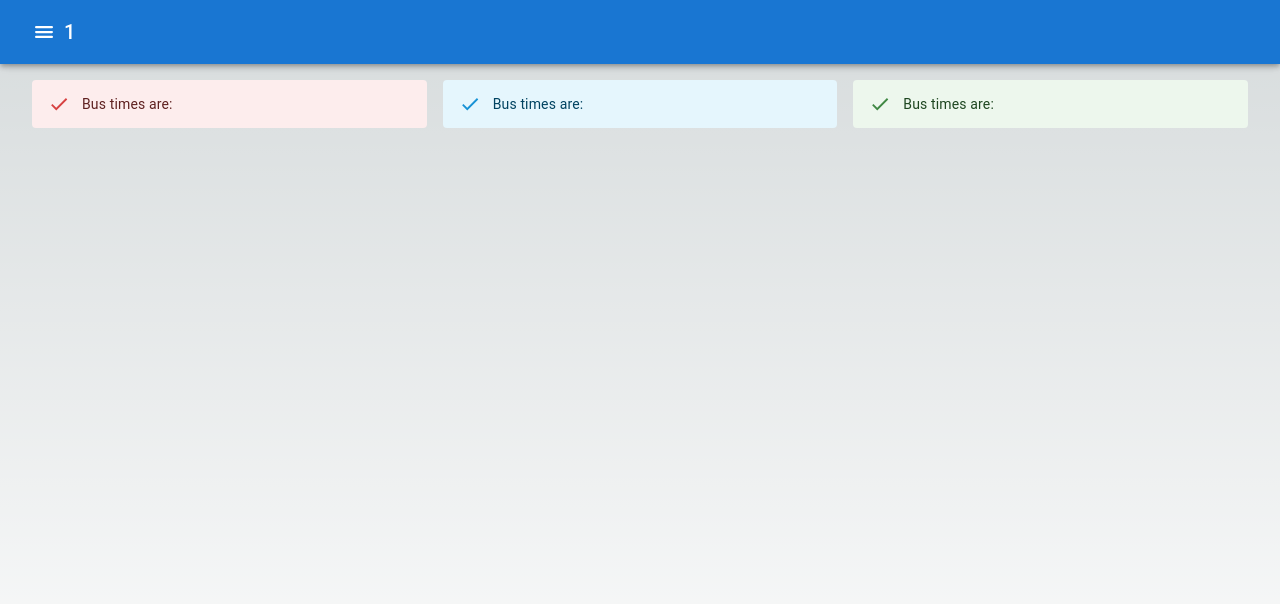
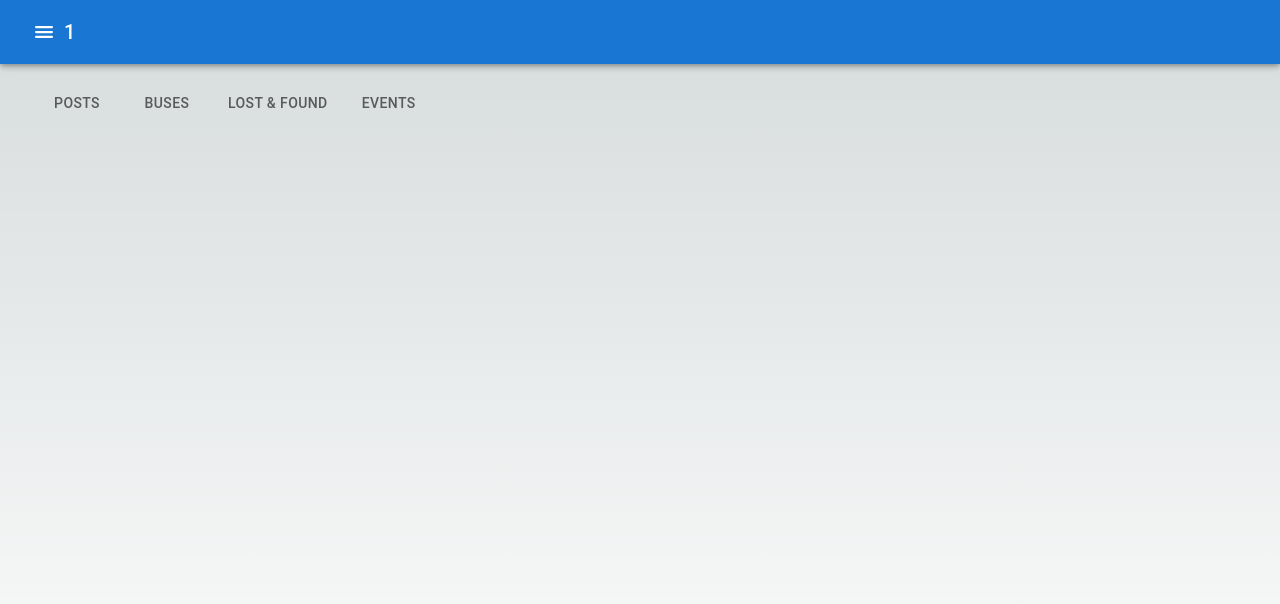
Before and after one commit to AphiweMntungwa/res-hub, a Next.js app: page /1/general in a window 1280 px wide. Shown: the top 604 px of the page. Built offline with nearby package versions, Linux system fonts and the light colour scheme.

Commit message:
more pages

```diff
--- a/package.json
+++ b/package.json
@@ -15,6 +15,7 @@
     "@mui/icons-material": "^5.15.7",
     "@mui/material": "^5.15.5",
     "@mui/material-nextjs": "^5.15.5",
+    "axios": "^1.6.7",
     "canvas": "^2.11.2",
     "konva": "^9.3.2",
     "next": "14.0.4",
--- a/src/components/layouts/sidebar.tsx
+++ b/src/components/layouts/sidebar.tsx
@@ -96,7 +96,7 @@ export default function TemporaryDrawer({ residence }: TemporaryDrawerProps) {
             <Typography
               variant="h6"
               component="div"
-              sx={{ flexGrow: 1, display: { xs: 'none', sm: 'block' } }}
+              sx={{ flexGrow: 1, display: { sm: 'block' } }}
             >
               {pathParts[1].toUpperCase()}
             </Typography>
--- a/src/components/pages/p-general/Important.tsx
+++ b/src/components/pages/p-general/Important.tsx
@@ -3,6 +3,7 @@ import React from 'react';
 import Alert from '@mui/material/Alert';
 import CheckIcon from '@mui/icons-material/Check';
 import Grid from '@mui/material/Grid';
+import TabGroup from './Tabs';
 
 interface ImportantProps {
     // You can define any props if needed
@@ -12,19 +13,8 @@ const important: React.FC<ImportantProps> = (props) => {
     return (
         <React.Fragment>
             <Grid container spacing={2}>
-                <Grid item xs={12} sm={6} md={4}>
-                    <Alert icon={<CheckIcon fontSize="inherit" />} severity="error">
-                        Bus times are:
-                    </Alert>
-                </Grid>
-                <Grid item xs={12} sm={6} md={4}><Alert icon={<CheckIcon fontSize="inherit" />} severity="info">
-                    Bus times are:
-                </Alert>
-                </Grid>
-                <Grid item xs={12} sm={6} md={4}>
-                    <Alert icon={<CheckIcon fontSize="inherit" />} severity="success">
-                        Bus times are:
-                    </Alert>
+                <Grid item sm={12} md={12}>
+                    <TabGroup />
                 </Grid>
             </Grid>
         </React.Fragment>
--- /dev/null
+++ b/src/components/pages/p-general/Tabs.tsx
@@ -0,0 +1,35 @@
+import React from 'react';
+import Tabs from '@mui/material/Tabs';
+import Tab from '@mui/material/Tab';
+import Box from '@mui/material/Box';
+
+interface TabGroupProps {
+    // You can define any props if needed
+}
+
+const TabGroup: React.FC<TabGroupProps> = (props) => {
+    const [value, setValue] = React.useState('one');
+
+    const handleChange = (event: React.SyntheticEvent, newValue: string) => {
+        setValue(newValue);
+    };
+
+    return (
+        <Box sx={{ width: '100%' }}>
+            <Tabs
+                value={value}
+                onChange={handleChange}
+                variant="scrollable"
+                scrollButtons="auto"
+                aria-label="scrollable auto tabs example"
+            >
+                <Tab value="posts" label="Posts" />
+                <Tab value="buses" label="Buses" />
+                <Tab value="l&f" label="Lost & Found" />
+                <Tab value="events" label="Events" />
+            </Tabs>
+        </Box>
+    );
+};
+
+export default TabGroup;
--- a/src/components/pages/p-inbox/ChatList.tsx
+++ b/src/components/pages/p-inbox/ChatList.tsx
@@ -9,6 +9,7 @@ import ListSubheader from '@mui/material/ListSubheader';
 import Avatar from '@mui/material/Avatar';
 import PersonIcon from '@mui/icons-material/Person';
 import Grid from '@mui/material/Grid';
+import Link from 'next/link';
 
 export default function ChatList() {
     return (
@@ -22,7 +23,8 @@ export default function ChatList() {
                     } sx={{ width: '100%', maxWidth: 560, bgcolor: 'background.paper' }}>
                         {['User 1', 'User 2', 'User 3', 'User 4', 'User 5'].map(user => {
                             return (
-                                <ListItem key={user}>
+                                <Link href={`inbox/${user}`} key={user}>
+                                    <ListItem >
                                         <ListItemAvatar>
                                             <Avatar>
                                                 <PersonIcon />
@@ -30,6 +32,8 @@ export default function ChatList() {
                                         </ListItemAvatar>
                                         <ListItemText primary={user} secondary="Jan 9, 2014" />
                                     </ListItem>
+                                </Link>
+
                             )
                         })}
                     </List>
--- a/src/components/pages/p-userchat/ChatSpace.tsx
+++ b/src/components/pages/p-userchat/ChatSpace.tsx
@@ -1,25 +1,70 @@
 "use client"
 
 import * as React from 'react';
-import List from '@mui/material/List';
-import ListItem from '@mui/material/ListItem';
-import ListItemText from '@mui/material/ListItemText';
-import ListItemAvatar from '@mui/material/ListItemAvatar';
-import ListSubheader from '@mui/material/ListSubheader';
-import Avatar from '@mui/material/Avatar';
-import PersonIcon from '@mui/icons-material/Person';
 import Grid from '@mui/material/Grid';
+import { io } from 'socket.io-client';
+import Paper from '@mui/material/Paper';
+import InputBase from '@mui/material/InputBase';
+import Divider from '@mui/material/Divider';
+import IconButton from '@mui/material/IconButton';
+import SendIcon from '@mui/icons-material/Send';
+
+const socket = io("http://localhost:3001");
 
 export default function ChatSpace({
     userChat
 }: {
     userChat: string
 }) {
+    const [message, writeMessage] = React.useState("")
+    const [messageList, setMessageList] = React.useState<string[]>(["one"])
+
+    function handleSubmit(message: string): void {
+        socket.emit("send-message", message)
+        writeMessage("")
+    }
+
+    React.useEffect(() => {
+        socket.on('receive-message', (data) => {
+            setMessageList(oldMessage => [...oldMessage, data])
+        })
+    }, [socket])
+
     return (
         <React.Fragment>
             <Grid container>
+                <h2>{userChat}</h2>
                 <Grid item xs={12} display="flex" justifyContent="center">
-                    {userChat}
+                    <Paper
+                        component="form"
+                        sx={{
+                            p: '2px 4px', display: 'flex', alignItems: 'center', width: 400, position: "fixed",
+                            bottom: 0,
+                            textAlign: "center",
+                            padding: "10px"
+                        }}
+                    >
+                        <InputBase
+                            sx={{ ml: 1, flex: 1 }}
+                            placeholder="Message"
+                            autoFocus
+                            inputProps={{ 'aria-label': 'write message' }}
+                            onChange={e => writeMessage(e.target.value)}
+                            value={message}
+                        />
+                        <Divider sx={{ height: 28, m: 0.5 }} orientation="vertical" />
+                        <IconButton onKeyDown={e => e.key === "Enter" ? handleSubmit(message) : ""} onClick={(e) => handleSubmit(message)} color="primary" sx={{ p: '10px' }} aria-label="directions">
+                            <SendIcon />
+                        </IconButton>
+                    </Paper>
+                </Grid>
+                <Grid item xs={12} display="flex" flexDirection="column" justifyContent="center">
+                    {messageList.map(singleMessage =>
+                        <div>
+                            <h4>{singleMessage}</h4>
+                            <Divider orientation="horizontal" />
+                        </div>
+                    )}
                 </Grid>
             </Grid>
         </React.Fragment>
```
Also changed, not shown: 1 other file (tests, documents, lock files or other folders). Lines whose indentation alone changed are shown as unchanged.
